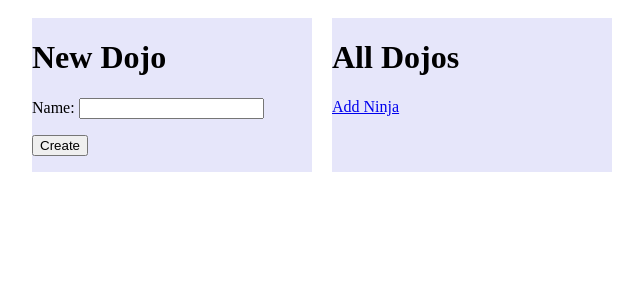
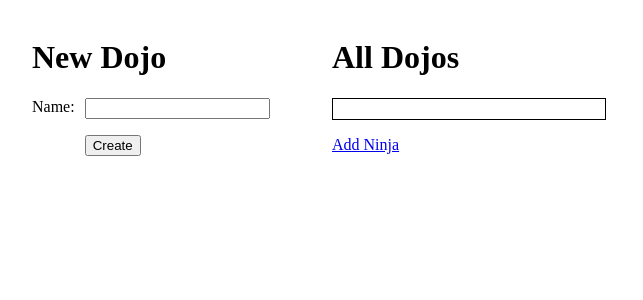
Before and after one commit to p-fisher/python_publ, a Flask app: page /dojos in a window 1280 px wide. Shown: the top 300 px of the page, without its empty margins (318-961 px from the left). Run offline with Flask 2, Linux system fonts and the light colour scheme; data that the repository does not hold is empty.

Commit message:
progressing

```diff
--- a/flask_mysql/crud/users_cr/static/style.css
+++ b/flask_mysql/crud/users_cr/static/style.css
@@ -5,13 +5,19 @@
     width: 600px;
 }
 .split {
-    /* display: flex;
-    justify-content: space-evenly; */
     margin: 10px;
-    width:400px;
-    background-color: lavender;
+    width:300px;
+    /* background-color: lavender; */
 }
 .subsplit {
     border: solid black 1px;
-    width: 100%;
+    width: 90%;
+    padding: 10px;
 }
+#name_form {
+    display: flex;
+    justify-content: flex-start;
+}
+#name_form form {
+    margin-left: 10px;
+}
--- a/flask_mysql/crud/users_cr/templates/dojos.html
+++ b/flask_mysql/crud/users_cr/templates/dojos.html
@@ -13,23 +13,26 @@
     <body>
         <div class="wrapper">
             <div class="split">
+                <h1>New Dojo</h1>
+                <div id="name_form">
+                    <div>Name:</div>
                     <div>
-                    <h1>New Dojo</h1>
                         <form action="/new_dojo" method="POST">
-                        <label for="name">Name:</label>
+                            <!-- <label for="name">Name:</label> -->
                             <input type="text" name="name" />
                             <p><input type="submit" value="Create" /></p>
                         </form>
                     </div>
                 </div>
+            </div>
             <div class="split">
-                <div>
                 <h1>All Dojos</h1>
+                <div class="subsplit">
                     {% for dojo in all_dojos %}
-                    <p>{{dojo.name}}</p>
+                    <p><a href="dojos/{{dojo.id}}">{{dojo.name}}</a></p>
                     {% endfor %}
-                    <a href="/ninjas.html">Add Ninja</a>
                 </div>
+                <p><a href="/ninjas.html">Add Ninja</a></p>
             </div>
         </div>
     </body>
```
Lines whose indentation alone changed are shown as unchanged.
